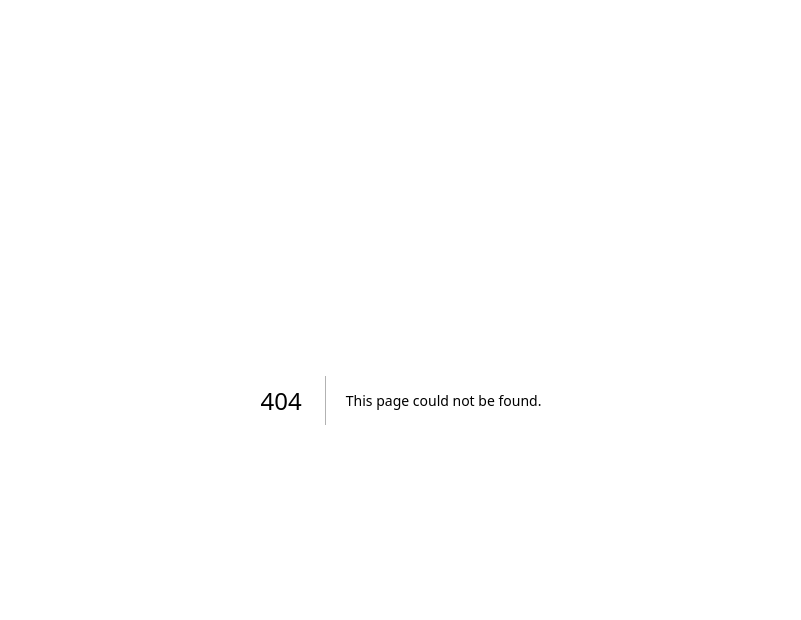
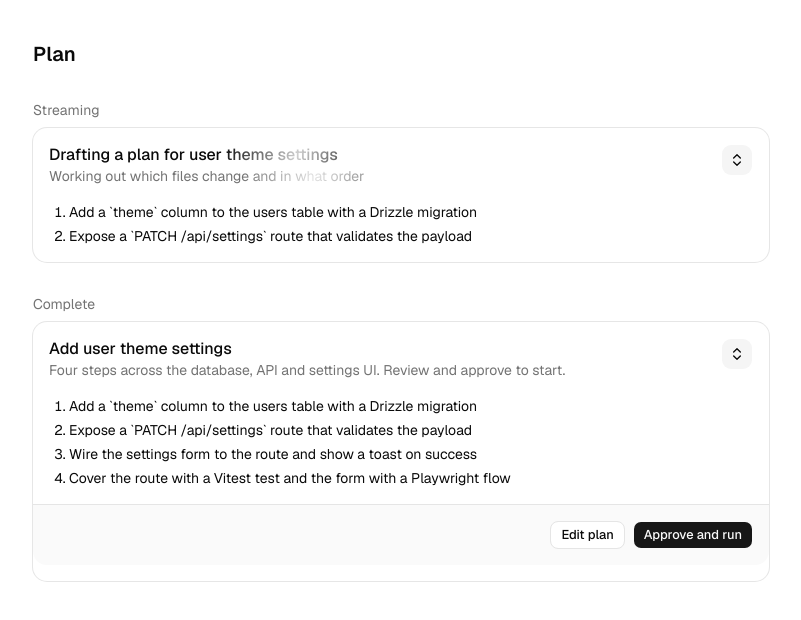
Before and after one commit to jamierthompson/uifiles, a Next.js app: page /preview/plan in a window 1280 px wide. Before the commit this address had no page. Shown: the top 620 px of the page, without its empty margins (239-1040 px from the left). Built offline with nearby package versions, Linux system fonts and the light colour scheme.

Commit message:
feat(ai): port plan
Base UI port of AI Elements plan. Collapsible renders as Card via render; Shimmer replaced by the shimmer utility.

```diff
--- /dev/null
+++ b/app/preview/plan/page.tsx
@@ -0,0 +1,81 @@
+import { Button } from "@/components/ui/button"
+import {
+  Plan,
+  PlanAction,
+  PlanContent,
+  PlanDescription,
+  PlanFooter,
+  PlanHeader,
+  PlanTitle,
+  PlanTrigger,
+} from "@/registry/ai/plan"
+
+const steps = [
+  "Add a `theme` column to the users table with a Drizzle migration",
+  "Expose a `PATCH /api/settings` route that validates the payload",
+  "Wire the settings form to the route and show a toast on success",
+  "Cover the route with a Vitest test and the form with a Playwright flow",
+]
+
+export default function PlanPreview() {
+  return (
+    <>
+      <h1 className="font-heading text-xl font-semibold">Plan</h1>
+
+      <section className="flex flex-col gap-2">
+        <h2 className="text-sm text-muted-foreground">Streaming</h2>
+        <Plan defaultOpen isStreaming>
+          <PlanHeader>
+            <div>
+              <PlanTitle>Drafting a plan for user theme settings</PlanTitle>
+              <PlanDescription>
+                Working out which files change and in what order
+              </PlanDescription>
+            </div>
+            <PlanAction>
+              <PlanTrigger />
+            </PlanAction>
+          </PlanHeader>
+          <PlanContent>
+            <ol className="list-decimal space-y-1 pl-5 text-sm">
+              {steps.slice(0, 2).map((step) => (
+                <li key={step}>{step}</li>
+              ))}
+            </ol>
+          </PlanContent>
+        </Plan>
+      </section>
+
+      <section className="flex flex-col gap-2">
+        <h2 className="text-sm text-muted-foreground">Complete</h2>
+        <Plan defaultOpen>
+          <PlanHeader>
+            <div>
+              <PlanTitle>Add user theme settings</PlanTitle>
+              <PlanDescription>
+                Four steps across the database, API and settings UI. Review and
+                approve to start.
+              </PlanDescription>
+            </div>
+            <PlanAction>
+              <PlanTrigger />
+            </PlanAction>
+          </PlanHeader>
+          <PlanContent>
+            <ol className="list-decimal space-y-1 pl-5 text-sm">
+              {steps.map((step) => (
+                <li key={step}>{step}</li>
+              ))}
+            </ol>
+          </PlanContent>
+          <PlanFooter className="justify-end gap-2">
+            <Button size="sm" variant="outline">
+              Edit plan
+            </Button>
+            <Button size="sm">Approve and run</Button>
+          </PlanFooter>
+        </Plan>
+      </section>
+    </>
+  )
+}
--- /dev/null
+++ b/registry/ai/plan.tsx
@@ -0,0 +1,148 @@
+// Derived from Vercel AI Elements plan.tsx (Apache-2.0, Copyright 2023 Vercel, Inc.).
+// Modified for uifiles: ported from Radix UI to Base UI; dependencies point at @uifiles.
+"use client"
+
+import { cn } from "cn"
+import { ChevronsUpDownIcon } from "lucide-react"
+import type { ComponentProps } from "react"
+import { createContext, useContext, useMemo } from "react"
+import { Button } from "@/components/ui/button"
+import {
+  Card,
+  CardAction,
+  CardContent,
+  CardDescription,
+  CardFooter,
+  CardHeader,
+  CardTitle,
+} from "@/components/ui/card"
+import {
+  Collapsible,
+  CollapsibleContent,
+  CollapsibleTrigger,
+} from "@/components/ui/collapsible"
+
+interface PlanContextValue {
+  isStreaming: boolean
+}
+
+const PlanContext = createContext<PlanContextValue | null>(null)
+
+const usePlan = () => {
+  const context = useContext(PlanContext)
+  if (!context) {
+    throw new Error("Plan components must be used within Plan")
+  }
+  return context
+}
+
+export type PlanProps = ComponentProps<typeof Collapsible> & {
+  isStreaming?: boolean
+}
+
+export const Plan = ({
+  className,
+  isStreaming = false,
+  children,
+  ...props
+}: PlanProps) => {
+  const contextValue = useMemo(() => ({ isStreaming }), [isStreaming])
+
+  return (
+    <PlanContext.Provider value={contextValue}>
+      <Collapsible
+        data-slot="plan"
+        render={<Card className={cn("shadow-none", className)} />}
+        {...props}
+      >
+        {children}
+      </Collapsible>
+    </PlanContext.Provider>
+  )
+}
+
+export type PlanHeaderProps = ComponentProps<typeof CardHeader>
+
+export const PlanHeader = ({ className, ...props }: PlanHeaderProps) => (
+  <CardHeader
+    className={cn("flex items-start justify-between", className)}
+    data-slot="plan-header"
+    {...props}
+  />
+)
+
+export type PlanTitleProps = Omit<
+  ComponentProps<typeof CardTitle>,
+  "children"
+> & {
+  children: string
+}
+
+export const PlanTitle = ({ children, ...props }: PlanTitleProps) => {
+  const { isStreaming } = usePlan()
+
+  return (
+    <CardTitle data-slot="plan-title" {...props}>
+      {isStreaming ? <span className="shimmer">{children}</span> : children}
+    </CardTitle>
+  )
+}
+
+export type PlanDescriptionProps = Omit<
+  ComponentProps<typeof CardDescription>,
+  "children"
+> & {
+  children: string
+}
+
+export const PlanDescription = ({
+  className,
+  children,
+  ...props
+}: PlanDescriptionProps) => {
+  const { isStreaming } = usePlan()
+
+  return (
+    <CardDescription
+      className={cn("text-balance", className)}
+      data-slot="plan-description"
+      {...props}
+    >
+      {isStreaming ? <span className="shimmer">{children}</span> : children}
+    </CardDescription>
+  )
+}
+
+export type PlanActionProps = ComponentProps<typeof CardAction>
+
+export const PlanAction = (props: PlanActionProps) => (
+  <CardAction data-slot="plan-action" {...props} />
+)
+
+export type PlanContentProps = ComponentProps<typeof CardContent>
+
+export const PlanContent = (props: PlanContentProps) => (
+  <CollapsibleContent
+    render={<CardContent data-slot="plan-content" {...props} />}
+  />
+)
+
+export type PlanFooterProps = ComponentProps<"div">
+
+export const PlanFooter = (props: PlanFooterProps) => (
+  <CardFooter data-slot="plan-footer" {...props} />
+)
+
+export type PlanTriggerProps = ComponentProps<typeof CollapsibleTrigger>
+
+export const PlanTrigger = ({ className, ...props }: PlanTriggerProps) => (
+  <CollapsibleTrigger
+    className={className}
+    data-slot="plan-trigger"
+    render={<Button className="size-8" size="icon" variant="ghost" />}
+    {...props}
+  >
+    <ChevronsUpDownIcon className="size-4" />
+    <span className="sr-only">Toggle plan</span>
+  </CollapsibleTrigger>
+)
```
Also changed, not shown: 1 other file (tests, documents, lock files or other folders).
